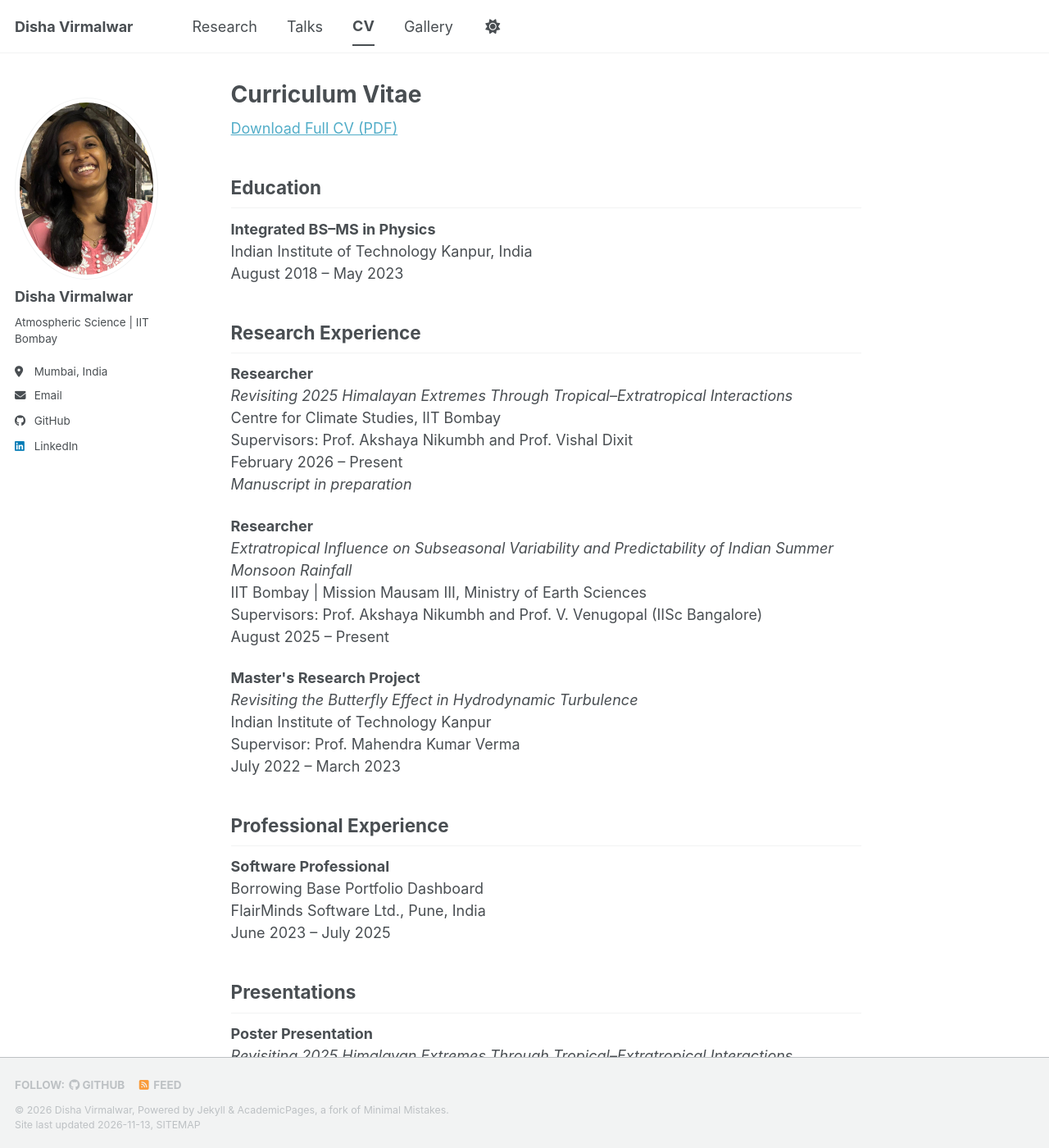
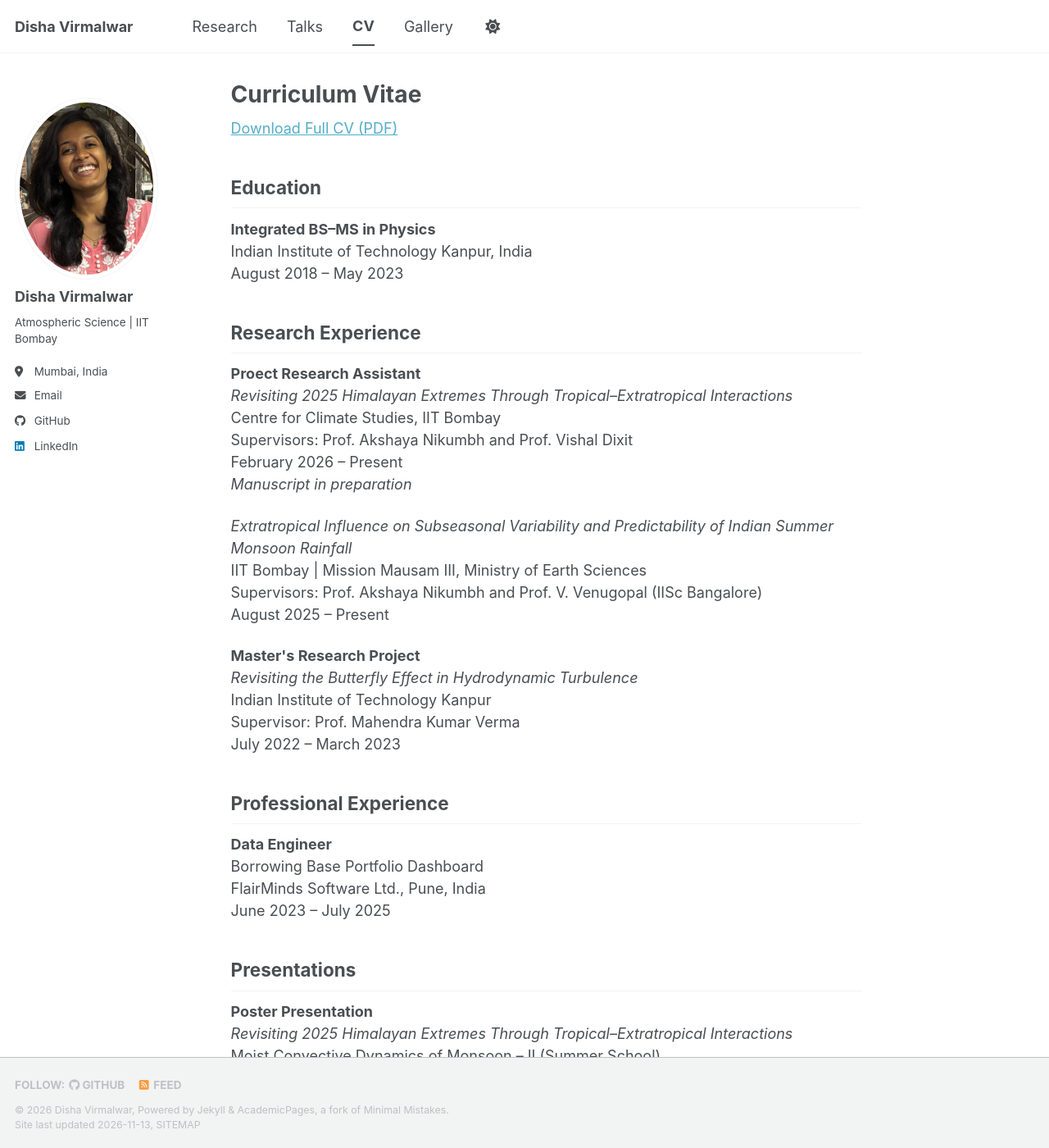
Before and after one commit to dishavirmalwar/dishavirmalwar.github.io, a Jekyll site: the page built from _pages/cv.html, in a window 1280 px wide and 1400 px high. Shown: the whole window at 82% size. Built offline with Jekyll 4.4.1, drawn with Linux system fonts in a browser that asks for light colours; a script bundle is joined from its source files by our own code; a style sheet for code colours, icons or effects is not loaded.

Commit message:
Update cv.html

```diff
--- a/_pages/cv.html
+++ b/_pages/cv.html
@@ -15,14 +15,14 @@ August 2018 – May 2023</p>
 
 <h2>Research Experience</h2>
 
-<p><strong>Researcher</strong><br>
+<p><strong>Proect Research Assistant</strong><br>
+
 <em>Revisiting 2025 Himalayan Extremes Through Tropical–Extratropical Interactions</em><br>
 Centre for Climate Studies, IIT Bombay<br>
 Supervisors: Prof. Akshaya Nikumbh and Prof. Vishal Dixit<br>
 February 2026 – Present<br>
 <em>Manuscript in preparation</em></p>
 
-<p><strong>Researcher</strong><br>
 <em>Extratropical Influence on Subseasonal Variability and Predictability of Indian Summer Monsoon Rainfall</em><br>
 IIT Bombay | Mission Mausam III, Ministry of Earth Sciences<br>
 Supervisors: Prof. Akshaya Nikumbh and Prof. V. Venugopal (IISc Bangalore)<br>
@@ -36,7 +36,7 @@ July 2022 – March 2023</p>
 
 <h2>Professional Experience</h2>
 
-<p><strong>Software Professional</strong><br>
+<p><strong>Data Engineer</strong><br>
 Borrowing Base Portfolio Dashboard<br>
 FlairMinds Software Ltd., Pune, India<br>
 June 2023 – July 2025</p>
```
